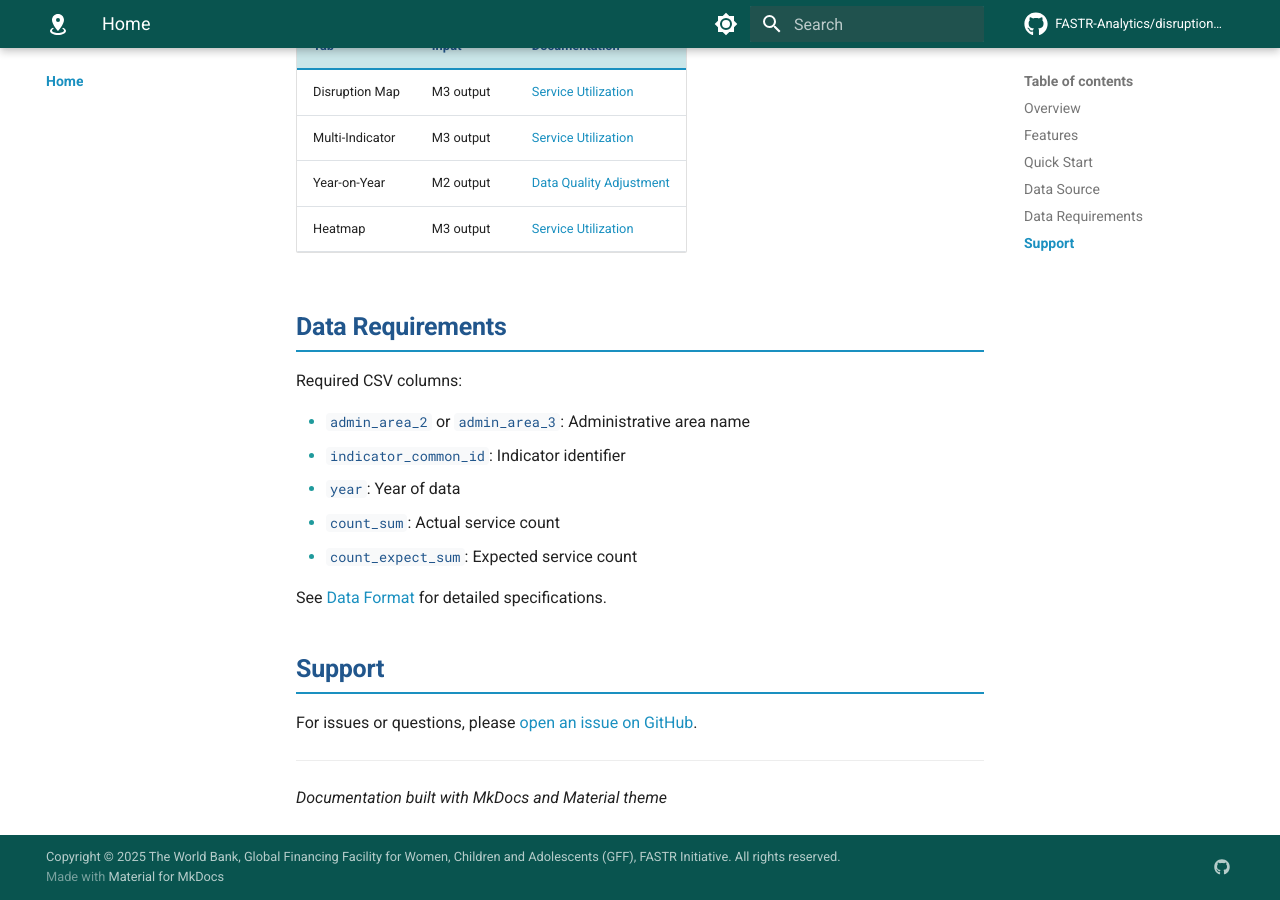
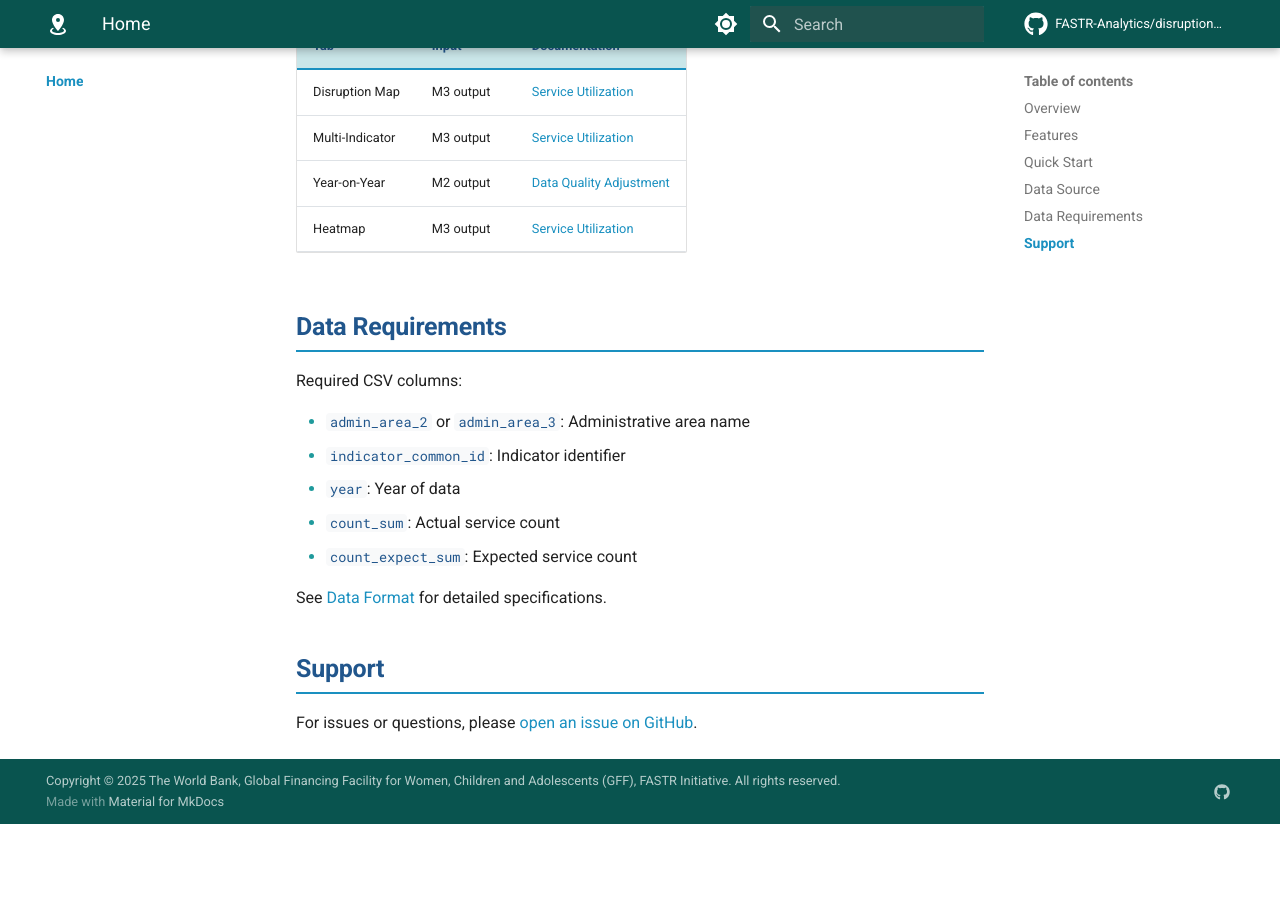
Before and after one commit to FASTR-Analytics/disruption-mapping, an MkDocs documentation site: the page built from docs/index.md, in a window 1280 px wide and 900 px high, scrolled down 1248 px. Built offline with MkDocs 1.6.1 and Material for MkDocs 9.7.7, drawn with Linux system fonts in a browser that asks for light colours; comment, search, counter and statistics services are not loaded; after the commit the page ends 2072 px from its top, so only the background shows below that.

Commit message:
Remove MkDocs attribution from docs home page
Co-Authored-By: Claude Opus 4.5 <noreply@anthropic.com>

```diff
--- a/docs/index.md
+++ b/docs/index.md
@@ -50,6 +50,3 @@ See [Data Format](reference/data-format.md) for detailed specifications.
 ## Support
 
 For issues or questions, please [open an issue on GitHub](https://github.com/FASTR-Analytics/disruption-mapping/issues).
-
----
-*Documentation built with MkDocs and Material theme*
```
